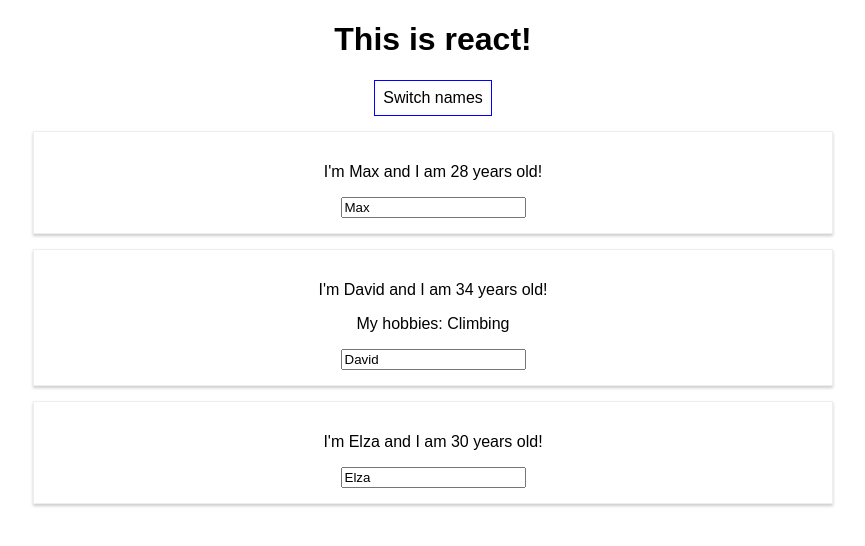
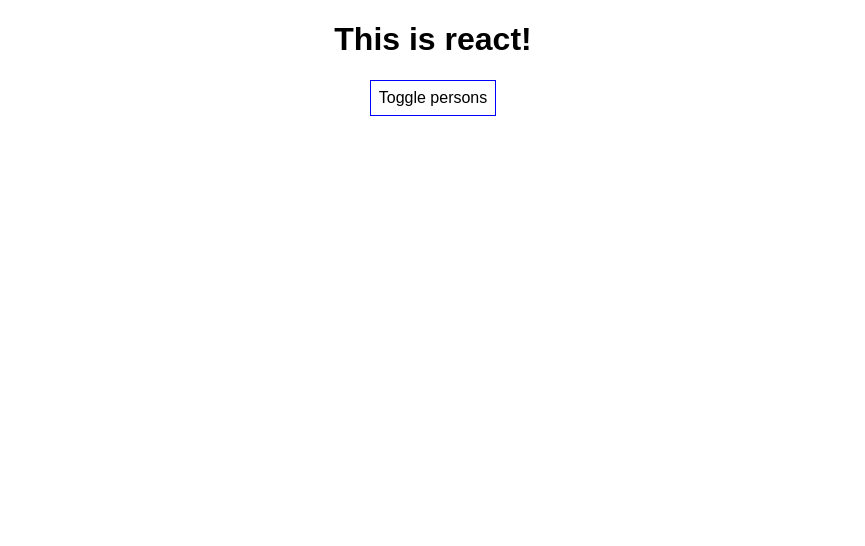
Before and after one commit to davidthurion/react-complete-guide, a React (Create React App) app: page / in a window 1280 px wide. Shown: the top 546 px of the page, without its empty margins (207-1072 px from the left). Built offline with nearby package versions, Linux system fonts and the light colour scheme.

Commit message:
feat: transform button to create a toggle

```diff
--- a/src/App.js
+++ b/src/App.js
@@ -18,7 +18,8 @@
         age: 30
       }
     ],
-    otherState: "yesss"
+    otherState: "yesss",
+    showPersons: false
   };
 
   switchNameHandler = newName => {
@@ -61,6 +62,11 @@
     });
   };
 
+  togglePersonsHandler = () => {
+    const doesShow = this.state.showPersons;
+    this.setState({ showPersons: !doesShow });
+  };
+
   render() {
     const style = {
       backgroundColor: "white",
@@ -73,9 +79,11 @@
     return (
       <div className="App">
         <h1>This is react!</h1>
-        <button style={style} onClick={() => this.switchNameHandler("Pierre")}>
-          Switch names
+        <button style={style} onClick={this.togglePersonsHandler}>
+          Toggle persons
         </button>
+        {this.state.showPersons ? (
+          <div>
             <Person
               name={this.state.persons[0].name}
               age={this.state.persons[0].age}
@@ -93,6 +101,8 @@
               age={this.state.persons[2].age}
             />
           </div>
+        ) : null}
+      </div>
     );
     // return React.createElement(
     //   "div",
```
Lines whose indentation alone changed are shown as unchanged.
